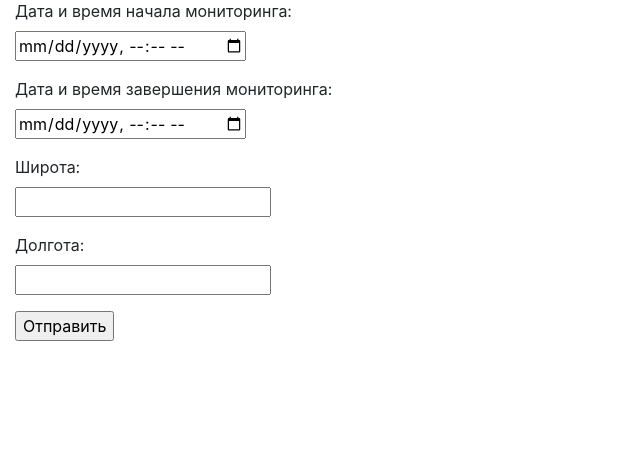
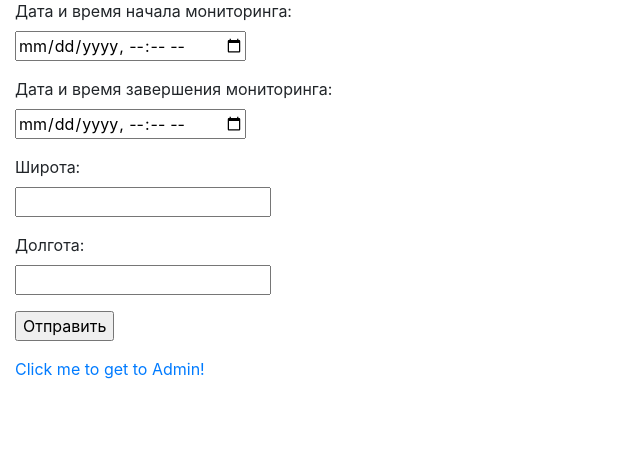
Before and after one commit to gakhovakaterina16/news_monitoring_web, a Flask app: page / in a window 1280 px wide. Shown: the part 57-514 px from the top of the page, without its empty margins (0-640 px from the left). Run offline with Flask 2, Linux system fonts and the light colour scheme; some libraries are stand-ins or nearby versions.

Commit message:
добавила простую админку

```diff
--- a/requirements.txt
+++ b/requirements.txt
@@ -5,6 +5,7 @@ chardet==3.0.4
 Click==7.0
 colorama==0.4.3
 Flask==1.1.1
+Flask-Admin==1.5.5
 Flask-Migrate==2.5.3
 Flask-SQLAlchemy==2.4.1
 Flask-WTF==0.14.3
--- a/webapp/__init__.py
+++ b/webapp/__init__.py
@@ -1,6 +1,8 @@
 from flask import Flask, render_template, flash, redirect, url_for, request, jsonify
 
 from flask_migrate import Migrate
+
+import flask_admin as admin
 
 from webapp.forms import dtcoorForm
 
@@ -10,8 +12,19 @@ from datetime import datetime
 
 import requests
 
+# Create custom admin view
+class MyAdminView(admin.BaseView):
+    @admin.expose('/')
+    def index(self):
+        return self.render('myadmin.html')
+
+class AnotherAdminView(admin.BaseView):
+    @admin.expose('/')
+    def index(self):
+        return self.render('anotheradmin.html')
+
 def create_app():
-    app = Flask(__name__)
+    app = Flask(__name__, template_folder="templates")
     app.config.from_pyfile("config.py")
     db.init_app(app)
     migrate = Migrate(app, db)
@@ -53,3 +66,10 @@ def create_app():
             return "Unknown"
     """
     return app
+
+app = create_app()
+
+# Create admin interface
+admin = admin.Admin(name="CMS", template_mode='bootstrap3')
+admin.add_view(MyAdminView(name="view1", category='view1'))
+admin.init_app(app)
--- a/webapp/templates/index.html
+++ b/webapp/templates/index.html
@@ -36,6 +36,9 @@
         <p>{{ form.submit() }}</p>
       </form>
     </div>
+    <div class="col-12">
+      <a href="/admin/">Click me to get to Admin!</a>
+    </div>
 
     <!-- Optional JavaScript -->
     <!-- jQuery first, then Popper.js, then Bootstrap JS -->
--- /dev/null
+++ b/webapp/templates/myadmin.html
@@ -0,0 +1,4 @@
+{% extends 'admin/master.html' %}
+{% block body %}
+    Hello World from MyAdmin!
+{% endblock %}
```
Also changed, not shown: webapp/templates/admin/index.html (added, +15 -0 lines).
